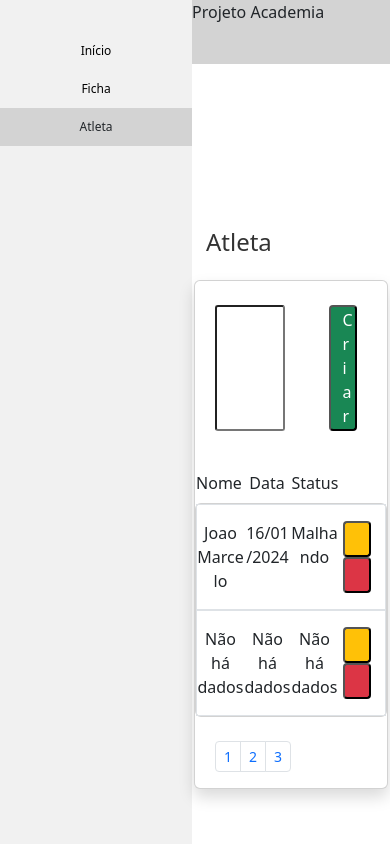
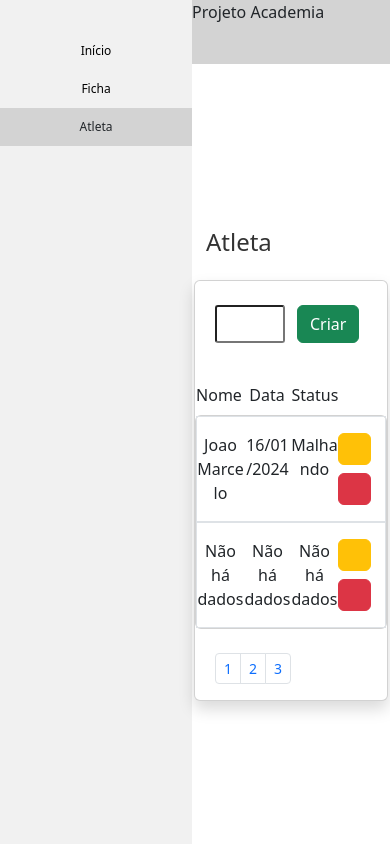
Before and after one commit to joaomarcelo09/ficha-acad-ui, a Vue app: page /atleta in a window 390 px wide. Built offline with nearby package versions, Linux system fonts and the light colour scheme.

Commit message:
feat: responsive buttons

```diff
--- a/src/components/ListComponent.vue
+++ b/src/components/ListComponent.vue
@@ -22,8 +22,8 @@ function btnClick(params: any) {
   <div class="card shadow">
     <div class="container-fluid row w-100 mt-4 mx-2">
       <input class="input-search col-5" type="text"/>
-      <div class="col-7 row justify-content-end mx-0">
-        <button class="col-2 bg-success text-bg-primary" @click="btnClick">Criar</button>
+      <div class="col-7 d-grid gap-2 d-md-flex justify-content-md-end">
+        <button class="btn btn-success" @click="btnClick">Criar</button>
       </div>
     </div>
     <div class="body col-sm-6 col-md-6">
@@ -40,11 +40,11 @@ function btnClick(params: any) {
               <div class="col-3 text-center">{{ item.data ? item.data : 'Não há dados' }}</div>
               <div class="col-3 text-center">{{ item.status ? item.status : 'Não há dados' }}</div>
 
-              <div class="container button row justify-content-end">
-                <button class="col-2 bg-warning text-bg-primary">
+              <div class="col-3 d-grid gap-2 d-md-flex justify-content-md-end">
+                <button class="btn btn-warning">
                   <i class="fa fa-pencil" aria-hidden="true"></i>
                 </button>
-                <button class="col-2 bg-danger text-bg-primary">
+                <button class="btn btn-danger">
                   <i class="fa fa-trash" aria-hidden="true"></i>
                 </button>
               </div>
```
